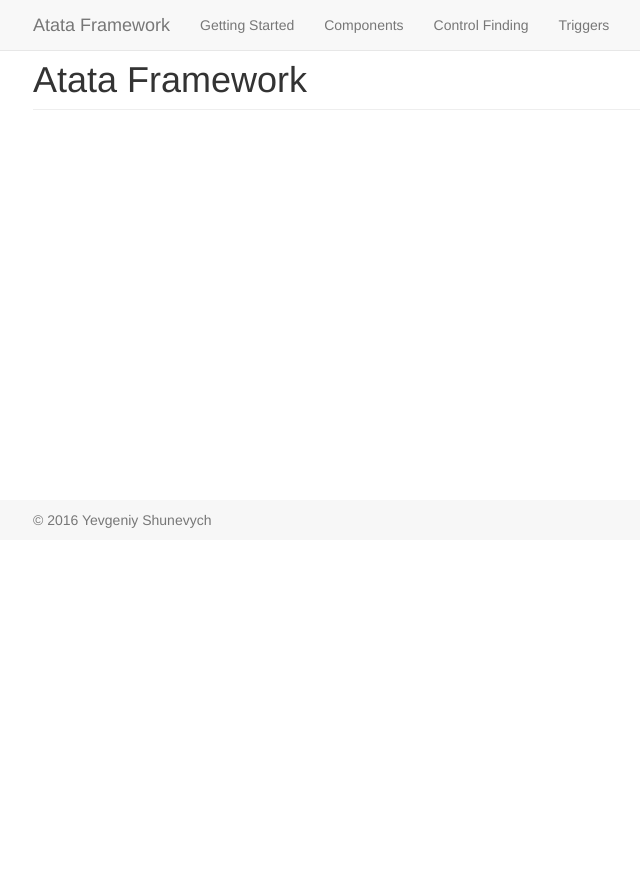
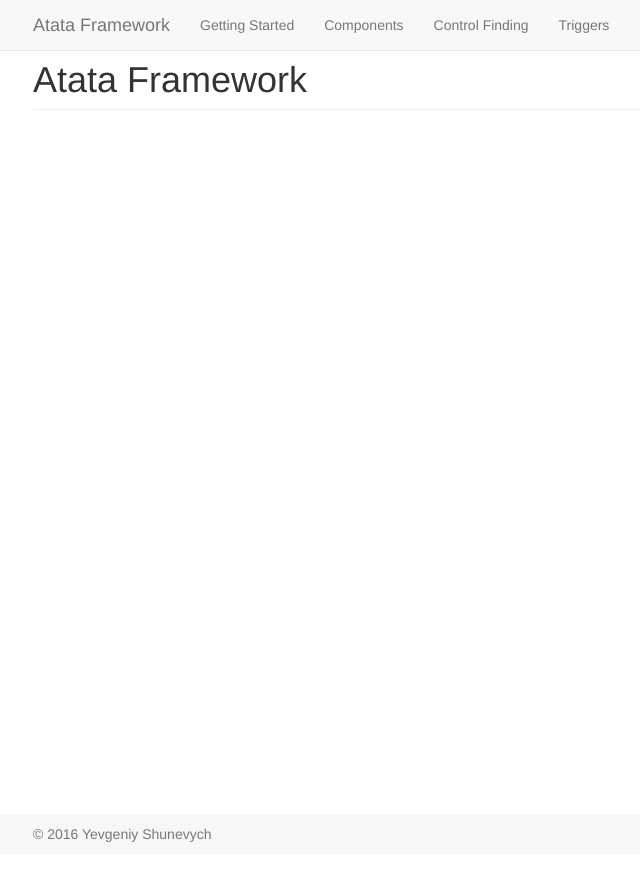
Before and after one commit to atata-framework/atata.io, a Jekyll site: the page built from index.html, in a window 1280 px wide. Shown: the top 881 px of the page, without its empty margins (37-677 px from the left). Built offline with Jekyll 4.4.1, drawn with Linux system fonts in a browser that asks for light colours.

Commit message:
Update styles

```diff
--- a/assets/css/styles.css
+++ b/assets/css/styles.css
@@ -1,5 +1,4 @@
 body {
-  margin-bottom: 40px;
   position: relative; }
   body > .container {
     padding: 60px 15px 0; }
@@ -7,6 +6,7 @@
 .footer {
   width: 100%;
   height: 40px;
+  margin-top: 14px;
   background-color: #f7f7f7; }
   .footer > .container {
     padding-top: 10px; }
@@ -18,7 +18,7 @@
   margin: 0; }
 
 .at-docs-container {
-  min-height: 500px; }
+  min-height: 800px; }
 
 /*
  * Side navigation
--- a/assets/css/styles.scss
+++ b/assets/css/styles.scss
@@ -1,5 +1,4 @@
 body {
-    margin-bottom: 40px;
     position: relative;
 
     > .container {
@@ -10,6 +9,7 @@
 .footer {
     width: 100%;
     height: 40px;
+    margin-top: 14px;
     background-color: #f7f7f7;
 
     > .container {
@@ -26,7 +26,7 @@
 }
 
 .at-docs-container {
-    min-height: 500px;
+    min-height: 800px;
 }
 
 @import "sidebar";
```
Also changed, not shown: assets/css/styles.min.css.
